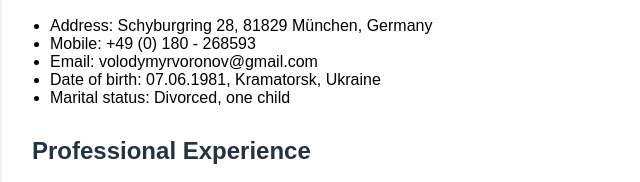
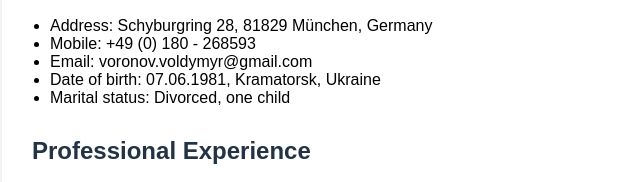
Before and after one commit to vvoronov1981/pcvoronov.github.io, a plain HTML site: page index.html in a window 1280 px wide. Shown: the part 192-374 px from the top of the page, 158-798 px from the left. Drawn offline with Linux system fonts and the light colour scheme.

Commit message:
Update index.html

```diff
--- a/index.html
+++ b/index.html
@@ -41,7 +41,7 @@
       <ul>
         <li>Address: Schyburgring 28, 81829 München, Germany</li>
         <li>Mobile: +49 (0) 180 - 268593</li>
-        <li>Email: volodymyrvoronov@gmail.com</li>
+        <li>Email: voronov.voldymyr@gmail.com</li>
         <li>Date of birth: 07.06.1981, Kramatorsk, Ukraine</li>
         <li>Marital status: Divorced, one child</li>
       </ul>
@@ -115,7 +115,7 @@
       <ul>
         <li>Adresse: Schyburgring 28, 81829 München</li>
         <li>Mobil: +49 (0) 180 - 268593</li>
-        <li>Email: volodymyrvoronov@gmail.com</li>
+        <li>Email: voronov.voldymyr@gmail.com</li>
         <li>Geburtsdatum/-ort: 07.06.1981, Kramatorsk, UA</li>
         <li>Familienstand: Geschieden, ein Kind</li>
       </ul>
@@ -189,7 +189,7 @@
       <ul>
         <li>Адрес: Schyburgring 28, 81829 Мюнхен, Германия</li>
         <li>Мобильный: +49 (0) 180 - 268593</li>
-        <li>Email: volodymyrvoronov@gmail.com</li>
+        <li>Email: voronov.voldymyr@gmail.com</li>
         <li>Дата рождения: 07.06.1981, Краматорск, Украина</li>
         <li>Семейное положение: разведен, один ребенок</li>
       </ul>
@@ -263,7 +263,7 @@
       <ul>
         <li>Адреса: Schyburgring 28, 81829 Мюнхен, Німеччина</li>
         <li>Мобільний: +49 (0) 180 - 268593</li>
-        <li>Email: volodymyrvoronov@gmail.com</li>
+        <li>Email: voronov.voldymyr@gmail.com</li>
         <li>Дата народження: 07.06.1981, Краматорськ, Україна</li>
         <li>Сімейний стан: розлучений, одна дитина</li>
       </ul>
```
